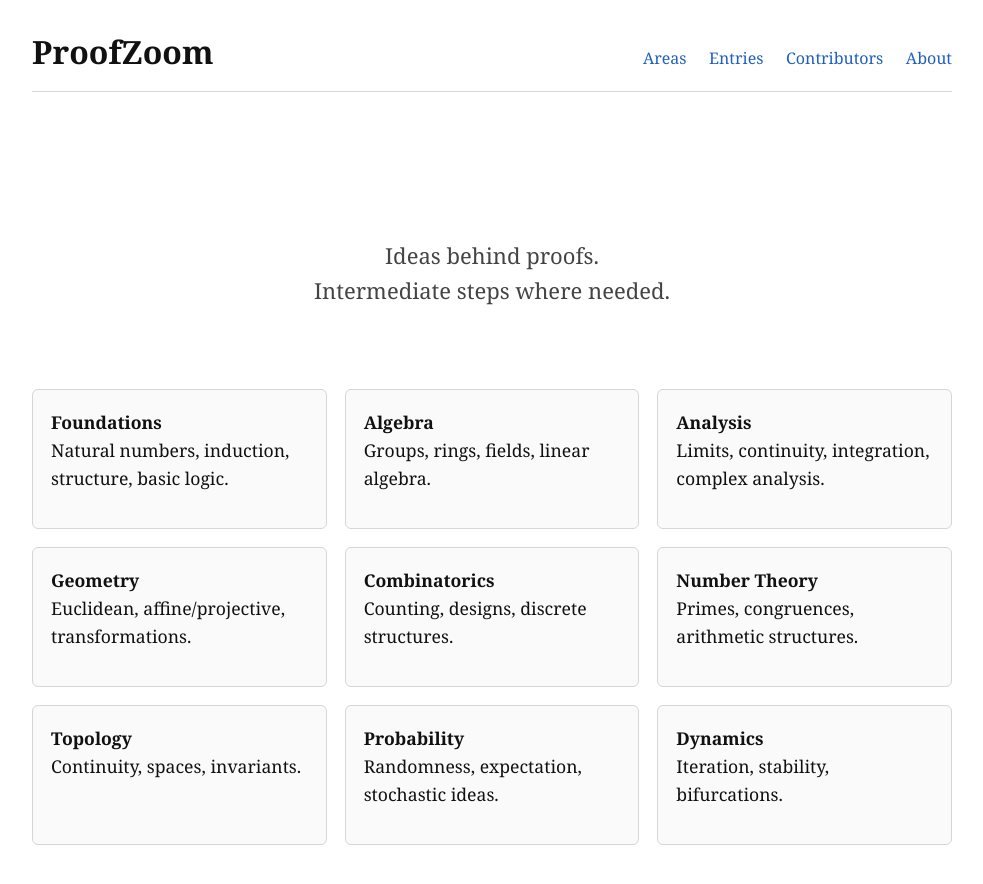
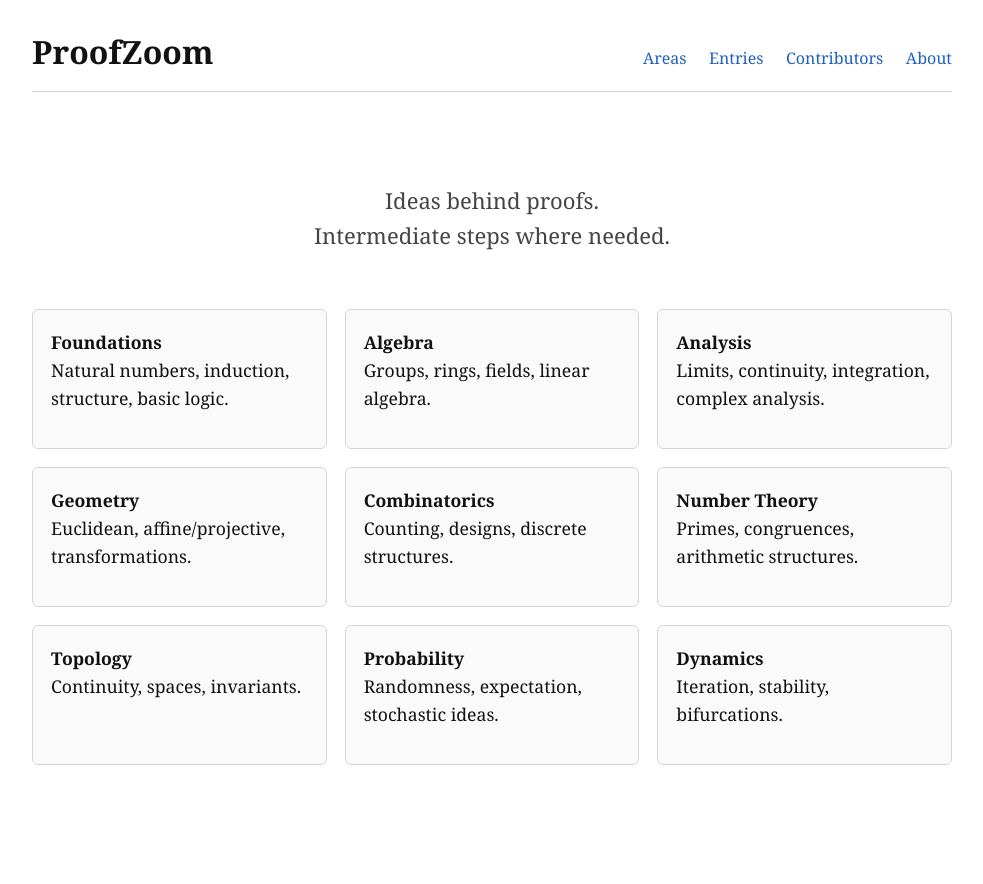
Before and after one commit to Dinside01/proofzoom, a Jekyll site: the page built from index.html, in a window 1280 px wide. Shown: the top 884 px of the page, without its empty margins (148-1131 px from the left). Built offline with Jekyll 4.4.1, drawn with Linux system fonts in a browser that asks for light colours.

Commit message:
Adjust homepage slogan vertical spacing

```diff
--- a/assets/css/site.css
+++ b/assets/css/site.css
@@ -75,7 +75,7 @@ main,
   font-size: 22px;
   text-align: center;
   max-width: 720px;
-  margin: 90px auto 80px auto;
+  margin: 35px auto 55px auto;
   line-height: 1.6;
   color: #444;
 }
```
